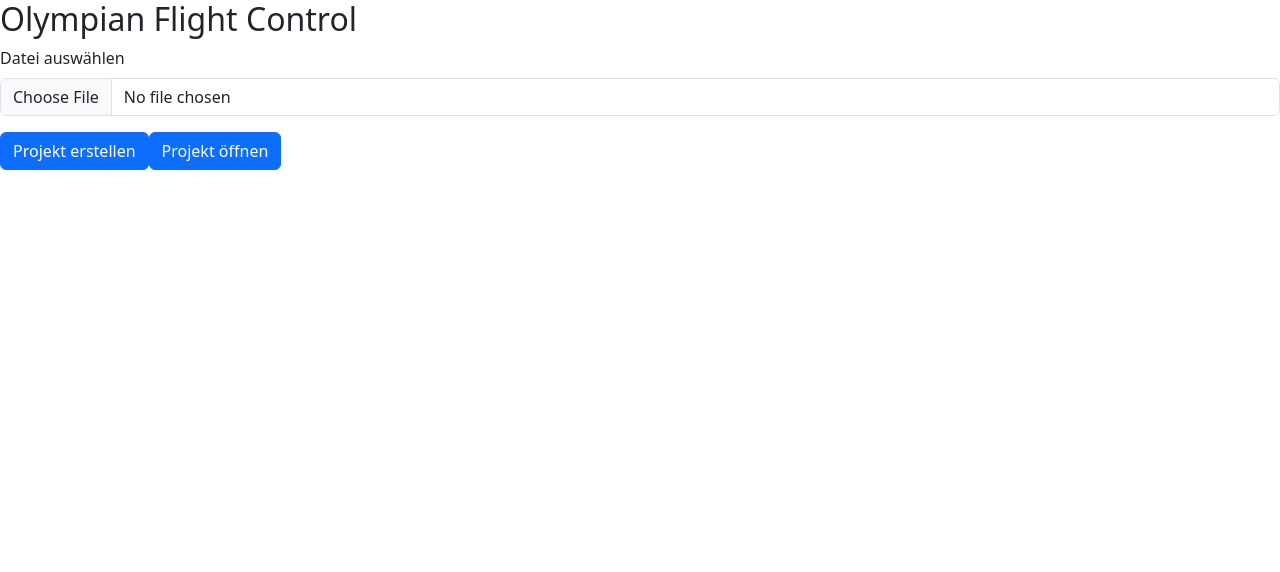
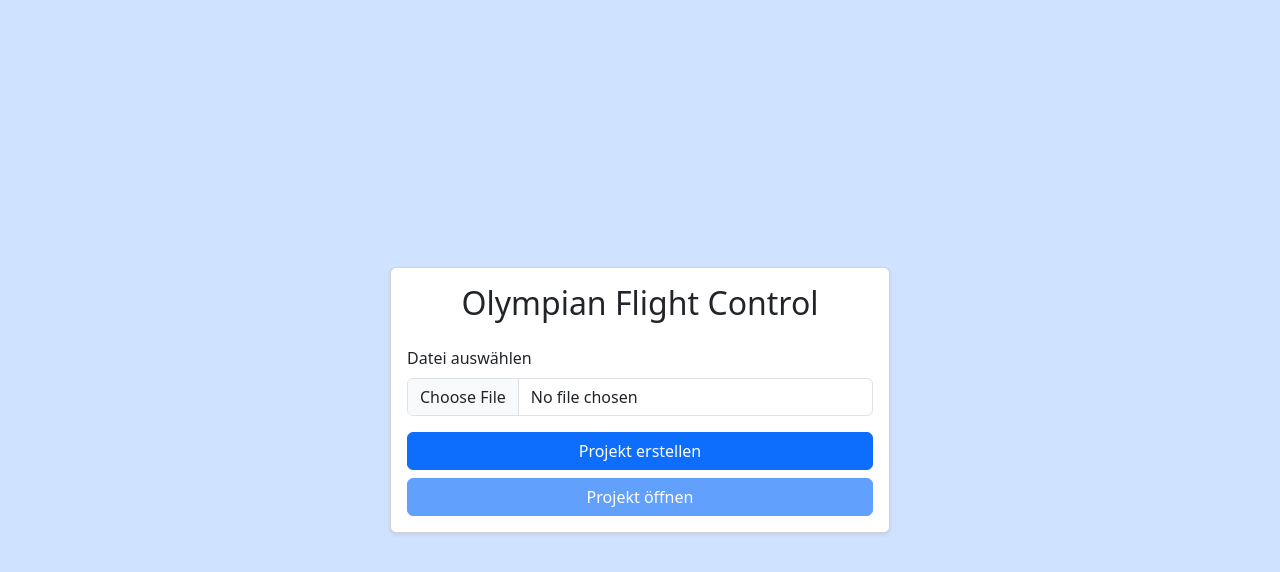
Before and after one commit to nojusbarth/OFC, a React (Create React App) app: page / in a window 1280 px wide. Shown: the top 572 px of the page. Built offline with nearby package versions, Linux system fonts and the light colour scheme.

Commit message:
formatting

```diff
--- a/src/view/startpage/StartpageComponent.tsx
+++ b/src/view/startpage/StartpageComponent.tsx
@@ -13,7 +13,6 @@ export default function StartpageComponent({controller, toggleStartpage}: Startp
   const [showPopup, setShowPopup] = useState<boolean>(false);
   const [file, setFile] = useState<File | null>(null);
   const [message, setMessage] = useState<string>("");
-  const [messageType, setMessageType] = useState<string>("");
 
   // click handlers
   const onCreateProject = () => {
@@ -23,19 +22,11 @@ export default function StartpageComponent({controller, toggleStartpage}: Startp
   }
 
   const onOpenProject = () => {
-    if(!file) {
-      setMessage("Bitte wählen Sie zuerst eine Datei aus.");
-      setMessageType("Keine Datei ausgewählt")
-      setShowPopup(true);
-      return
-    }
     try {
-      //controller.getProject().loadProject(file);
+      controller.getProject().loadProject(file);
       toggleStartpage();
-    }
-    catch (e){
+    } catch (e) {
       setMessage((e as Error).message);
-      setMessageType("Dateifehler")
       setShowPopup(true);
     }
   }
@@ -47,29 +38,35 @@ export default function StartpageComponent({controller, toggleStartpage}: Startp
     setShowPopup(false);
   };
 
-  //TODO hübsch machen
   return (
-      <div>
-        <h2>Olympian Flight Control</h2>
+      <div className="bg-primary-subtle vh-100 d-flex align-items-center justify-content-center">
+        <div className="card shadow-sm" style={{ maxWidth: "500px", width: "100%" }}>
+          <div className="card-body">
+            <h2 className="card-title text-center mb-4">Olympian Flight Control</h2>
             <form>
+
               {showPopup && (
-              <PopupComponent message={message} messageType={messageType} />
+                  <PopupComponent message={message} messageType={"Dateifehler"}/>
               )}
+
               <div className="mb-3">
-            <label htmlFor="formFile" className="form-label">Datei auswählen</label>
-            <input className="form-control" type="file" id="fileInput" onChange={onFileChange} />
+                <label htmlFor="fileInput" className="form-label">
+                  Datei auswählen
+                </label>
+                <input className="form-control" type="file" id="fileInput" onChange={onFileChange}/>
               </div>
-          <button type="button"
-                  className="btn btn-primary"
-                  onClick={onCreateProject}>
+
+              <div className="d-grid gap-2 mt-3">
+                <button type="button" className="btn btn-primary" onClick={onCreateProject}>
                   Projekt erstellen
                 </button>
-          <button type="button"
-                  className="btn btn-primary"
-                  onClick={onOpenProject}>
+                <button type="button" className="btn btn-primary" onClick={onOpenProject} disabled={!file}>
                   Projekt öffnen
                 </button>
+              </div>
             </form>
+          </div>
+        </div>
       </div>
   );
 }
```
Also changed, not shown: 1 other file (tests, documents, lock files or other folders). Lines whose indentation alone changed are shown as unchanged.
